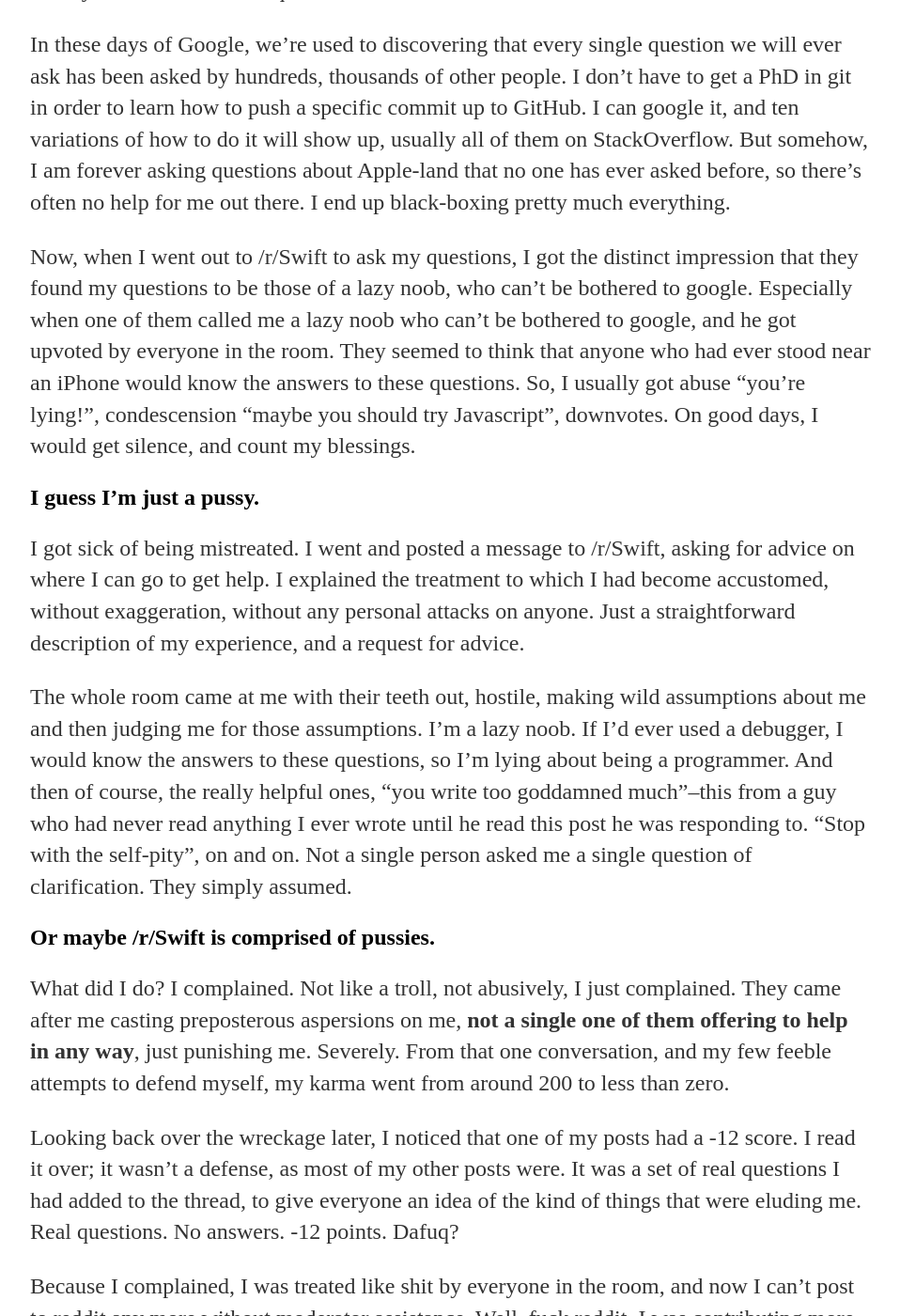
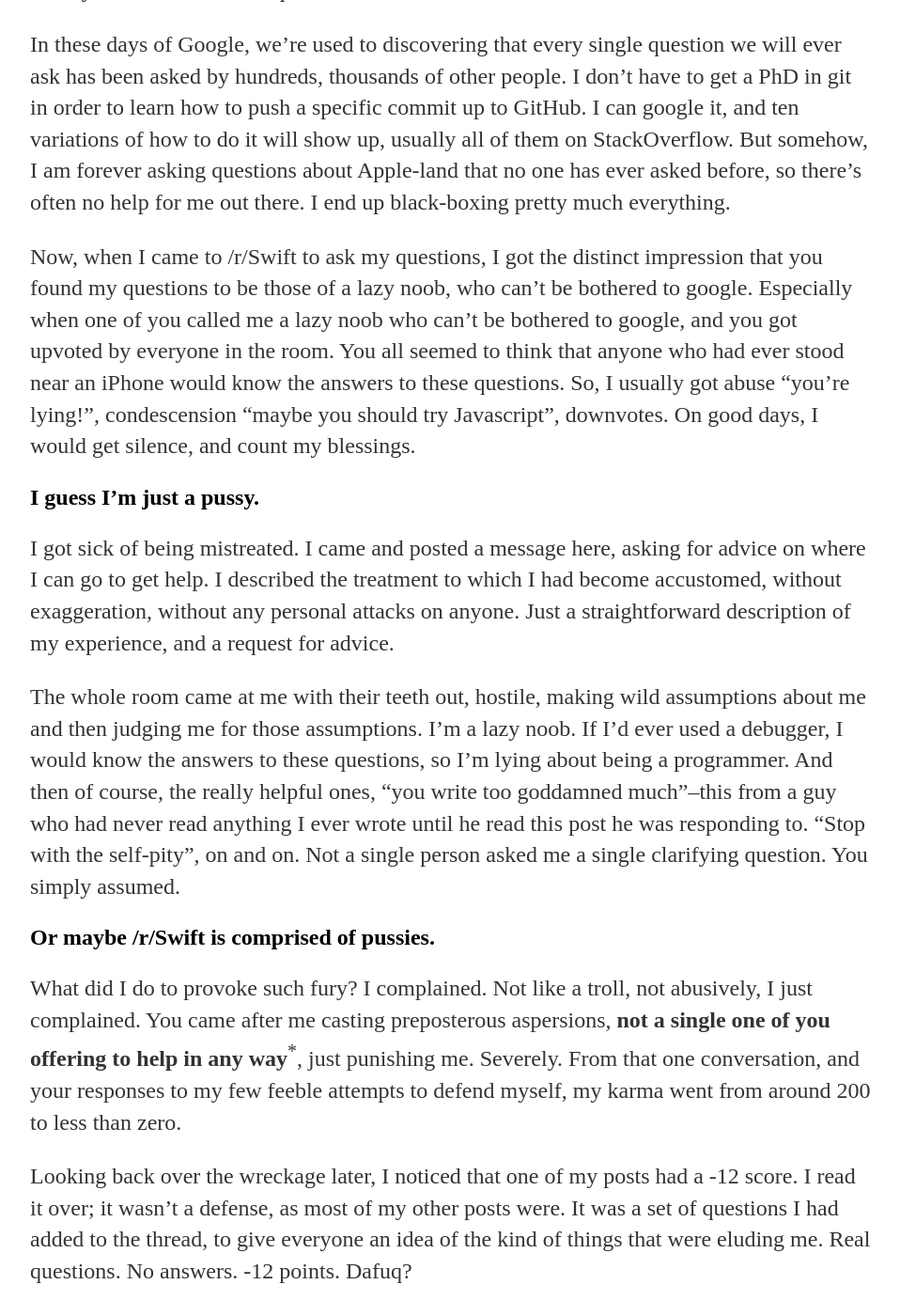
Before and after one commit to SaganRitual/github.io, a Jekyll site: the page built from _posts/2019-06-15-r-Swift-Go-fuck-yourselves.md, in a window 1280 px wide and 1400 px high, scrolled down 750 px. Shown: the whole window at 94% size, without its empty margins (160-1118 px from the left). Built offline with Jekyll 4.4.1, drawn with Linux system fonts in a browser that asks for light colours; some of the changed text lies outside the part shown.

Commit message:
Revision for fuck swift

```diff
--- a/_posts/2019-06-15-r-Swift-Go-fuck-yourselves.md
+++ b/_posts/2019-06-15-r-Swift-Go-fuck-yourselves.md
@@ -4,52 +4,62 @@
 date: 2019-06-15
 ---
 
-## Apple's developer doc is an embarrassment.
+## Apple’s developer doc is an embarrassment.
 
-I used to write C++ code for a living. I like Swift a lot better; I learned it some time around early Swift 3. I've been working on a couple of really challenging projects for a couple of years, mostly enjoying myself.
+I used to write C++ code for a living. I like Swift a lot better; I learned it some time around early Swift 3. I’ve been working on a couple of really challenging projects for a couple of years, mostly enjoying myself.
 
 Mostly.
 
-I am constantly astonished at how hard it can be (often impossible) to get even the simplest questions about Apple's support libraries answered. What ranges of values are meaningful when setting GKGoal parameters? How are GKBehaviors affected by changes in said parameters? What, precisely, is the difference between a physics impulse and a physics force in SpriteKit? How do SKPhysicsJoints behave under different stresses? What is DispatchIO and under what circumstances should I use it? There are no answers to such questions anywhere in the Apple doc, and maddeningly, it seems that I am the only person in human history to have asked such questions.
+I am constantly astonished at how hard it can be (often impossible) to get even the simplest questions about Apple’s support libraries answered. What ranges of values are meaningful when setting GKGoal parameters? How are GKBehaviors affected by changes in said parameters? What, precisely, is the difference between a physics impulse and a physics force in SpriteKit? How do SKPhysicsJoints behave under different stresses? What is DispatchIO and under what circumstances should I use it? There are no answers to such questions anywhere in the Apple doc, and maddeningly, it seems that I am the only person in human history to have asked such questions.
 
-In these days of Google, we're used to discovering that every single question we will ever ask has been asked by hundreds, thousands of other people. I don't have to get a PhD in git in order to learn how to push a specific commit up to GitHub. I can google it, and ten variations of how to do it will show up, usually all of them on StackOverflow. But somehow, I am forever asking questions about Apple-land that no one has ever asked before, so there's often no help for me out there. I end up black-boxing pretty much everything.
+In these days of Google, we’re used to discovering that every single question we will ever ask has been asked by hundreds, thousands of other people. I don’t have to get a PhD in git in order to learn how to push a specific commit up to GitHub. I can google it, and ten variations of how to do it will show up, usually all of them on StackOverflow. But somehow, I am forever asking questions about Apple-land that no one has ever asked before, so there’s often no help for me out there. I end up black-boxing pretty much everything.
 
-Now, when I went out to /r/Swift to ask my questions, I got the distinct impression that they found my questions to be those of a lazy noob, who can't be bothered to google. Especially when one of them called me a lazy noob who can't be bothered to google, and he got upvoted by everyone in the room. They seemed to think that anyone who had ever stood near an iPhone would know the answers to these questions. So, I usually got abuse "you're lying!", condescension "maybe you should try Javascript", downvotes. On good days, I would get silence, and count my blessings.
+Now, when I came to /r/Swift to ask my questions, I got the distinct impression that you found my questions to be those of a lazy noob, who can’t be bothered to google. Especially when one of you called me a lazy noob who can’t be bothered to google, and you got upvoted by everyone in the room. You all seemed to think that anyone who had ever stood near an iPhone would know the answers to these questions. So, I usually got abuse “you’re lying!”, condescension “maybe you should try Javascript”, downvotes. On good days, I would get silence, and count my blessings.
 
-## I guess I'm just a pussy.
+## I guess I’m just a pussy.
 
-I got sick of being mistreated. I went and posted a message to /r/Swift, asking for advice on where I can go to get help. I explained the treatment to which I had become accustomed, without exaggeration, without any personal attacks on anyone. Just a straightforward description of my experience, and a request for advice.
+I got sick of being mistreated. I came and posted a message here, asking for advice on where I can go to get help. I described the treatment to which I had become accustomed, without exaggeration, without any personal attacks on anyone. Just a straightforward description of my experience, and a request for advice.
 
-The whole room came at me with their teeth out, hostile, making wild assumptions about me and then judging me for those assumptions. I'm a lazy noob. If I'd ever used a debugger, I would know the answers to these questions, so I'm lying about being a programmer. And then of course, the really helpful ones, "you write too goddamned much"--this from a guy who had never read anything I ever wrote until he read this post he was responding to. "Stop with the self-pity", on and on. Not a single person asked me a single question of clarification. They simply assumed.
+The whole room came at me with their teeth out, hostile, making wild assumptions about me and then judging me for those assumptions. I’m a lazy noob. If I’d ever used a debugger, I would know the answers to these questions, so I’m lying about being a programmer. And then of course, the really helpful ones, “you write too goddamned much”–this from a guy who had never read anything I ever wrote until he read this post he was responding to. “Stop with the self-pity”, on and on. Not a single person asked me a single clarifying question. You simply assumed.
 
 ## Or maybe /r/Swift is comprised of pussies.
 
-What did I do? I complained. Not like a troll, not abusively, I just complained. They came after me casting preposterous aspersions on me, **not a single one of them offering to help in any way**, just punishing me. Severely. From that one conversation, and my few feeble attempts to defend myself, my karma went from around 200 to less than zero.
+What did I do to provoke such fury? I complained. Not like a troll, not abusively, I just complained. You came after me casting preposterous aspersions, **not a single one of you offering to help in any way**<sup>*</sup>, just punishing me. Severely. From that one conversation, and your responses to my few feeble attempts to defend myself, my karma went from around 200 to less than zero.
 
-Looking back over the wreckage later, I noticed that one of my posts had a -12 score. I read it over; it wasn't a defense, as most of my other posts were. It was a set of real questions I had added to the thread, to give everyone an idea of the kind of things that were eluding me. Real questions. No answers. -12 points. Dafuq?
+Looking back over the wreckage later, I noticed that one of my posts had a -12 score. I read it over; it wasn’t a defense, as most of my other posts were. It was a set of questions I had added to the thread, to give everyone an idea of the kind of things that were eluding me. Real questions. No answers. -12 points. Dafuq?
 
-Because I complained, I was treated like shit by everyone in the room, and now I can't post to reddit any more without moderator assistance. Well, fuck reddit. I was contributing more to /r/Swift than I was getting back anyway.
+Because I complained, I was treated like shit by everyone in the room, and now I can’t post to reddit any more without moderator assistance. Well, fuck reddit. I was contributing more to /r/Swift than I was getting back anyway.
 
-That all happened in January. I forgot all about reddit, until a few days ago, when I went to post to a different sub, and was reminded that I have to wait for the moderators. Well, that's a pain. What can I do? As it turns out, /r/help says that if you got drained of your karma, go back to the sub where you got drained, and work it out.
+That all happened in January. I forgot all about reddit, until a few days ago, when I went to post to a different sub, and was reminded that I have to wait for the moderators. Well, that’s a pain. What can I do? As it turns out, /r/help says that if you got drained of your karma, go back to the sub where you got drained, and work it out.
 
-That's exactly what I did. I didn't come out groveling. I wrote to clear the air. I don't owe anyone an apology for my post, and really, I don't think I owe anyone an apology for defending myself against their attacks. But for the sake of good will, I did anyway; I apologized for being less than mature in the face of their hostility. And I asked for upvotes. I think I saw my karma make it as high as 1. And thanks very much to all of you who got me that high, despite the downvotes.
+That’s exactly what I did. I didn’t come out groveling. I wrote to clear the air. I don’t owe anyone an apology for my post. I don’t owe anyone an apology for defending myself against their attacks. But for the sake of good will, I did apologize anyway; I apologized for being less than mature in the face of your hostility. And I asked for upvotes. I think I saw my karma make it as high as +1. Thanks very much to all of you who got me that high, despite the downvotes.
 
-Because there were downvotes. A lot. And no one explaining why. A couple of guys came by to mock, but no one else had anything to say. What the fuck? So, I posted again, asking for guidance on what I'm doing wrong that's getting me downvotes. Did I get help? No. First answer: *two posts in a row not about Swift, all about yourself, you're not going to find much good will here*. What the fuck? Seriously? Two posts. Not about **me**, about how the fuck to fit into this room. And then some other asshole stopped by to suggest that I shouldn't be a pussy about getting downvotes. Another wildly negative assumption. I don't give a shit about downvotes; I want to post without needing help from the moderators.
+Because there were downvotes. A lot. And no one explaining why. A couple of guys came by to mock, but no one else had anything to say. What the fuck? So, I posted again, asking for guidance on what I’m doing wrong that’s getting me downvotes. Did I get help? No. First answer: *two posts in a row not about Swift, all about yourself, you’re not going to find much good will here*. What the fuck? Seriously? **Two** posts. Not about **me**, about how to fit into this room. And then some other asshole stopped by to suggest that I shouldn’t be a pussy about getting downvotes. Another wildly negative assumption and obvious failure to read. I don’t give a shit about downvotes; I want to post without needing help from the moderators, and I had said so.
 
-And you know, I've been in that sub. I used to contribute (a lot) to it, getting very little in return. And you know, a lot of people post things that have nothing to do with Swift. A lot of people post, asking for advice. They don't get scolded or downvoted.
+And you know, I’ve spent time in this sub. I used to contribute (a lot) to it, getting very little in return. And you know, a lot of people post things that have nothing to do with Swift. A lot of people post, asking for advice. They don’t get scolded or downvoted.
 
-I was having trouble figuring out how to navigate the culture of /r/Swift, so where the fuck should I go for help? Apparently not to /r/Swift. I stepped away for a while to recover from the "help" I had been receiving, and when I came back, my karma of 1 had gone deeply negative again.
+I was having trouble figuring out how to navigate the culture of /r/Swift; where should I have gone for help? Apparently not to /r/Swift. I stepped away for a while to recover from the “help” I had been receiving, and when I came back, my karma of +1 had gone deeply negative again.
 
-**Summary:** I got treated badly in /r/Swift on a regular basis. When I complained about it (and asked for advice), no one offered to help. I got reamed and downvoted into oblivion. After three months, I went back and followed the reddit instructions for recovering from bad karma. I got a few upvotes (many thanks), and I got downvotes. I tried to ask for help in not getting downvotes, and I got downvoted into oblivion.
+# Summary
 
-I have never been in a room full of people so ready to assume the absolute worst about someone asking a question. So many who will go out and viciously punish someone for some imagined mistake, without even a hint of explanation. So many people who clearly read only the first sentence of a post, or the last sentence, or every other word, or something--they clearly don't take the time to understand the question. Instead, they seem to pick up a couple of keywords and make up their own question, a grotesque straw man that inflames them to go for blood.
+I got treated badly in /r/Swift on a regular basis. When I complained about it (and asked for advice), no one offered to help. I got reamed and downvoted into oblivion. After three months, I went back and followed the reddit instructions for recovering from bad karma. I got a few upvotes (many thanks), and I got downvotes. I tried to ask for help in not getting downvotes, and I got downvoted into oblivion.
 
-It's your loss. I really did contribute far more to /r/Swift than I ever got back. I deleted my reddit account. And there was much rejoicing in /r/Swift.
+# Conclusion
 
-I tried to work it out with you guys, and you acted like dicks, every last one of you (except you helpful upvoters, and perhaps a few who might have tried to help between the time I logged out and the time I went back to delete my account (I didn't read any of it, for fear of getting more pissed off at unjustified aspersions and judgments. Sorry). But really, I don't see any reason to believe that you last few were any different from the first hundred.)
+I have never been in a room full of people so ready to assume the absolute worst about someone asking a question. So many who will go out and viciously punish someone for some imagined mistake, without even a hint of explanation or attempt at clarification. So many people who clearly read only the first sentence of a post, or the last sentence, or every other word, or something--they clearly don’t take the time to understand the question. Instead, they seem to pick up a couple of keywords and make up their own question, a grotesque straw man that inflames them to go for blood.
 
-I hope none of you guys have kids. Punishment without guidance is called **abuse**. And that's what I got from /r/Swift. Guys, go fuck yourselves.
+It’s your loss. I really did contribute far more to /r/Swift than I ever got back. I’ve deleted my account. *And there was much rejoicing in* /r/Swift.
 
-That's not to say that I wish ill on you. I wish peace and luck to all of you, and may you never find yourself facing a room full of people with your level of communication skills, and especially with so little simple human kindness.
+I tried to work it out with you guys, and you acted like dicks (except you helpful upvoters, and perhaps a few who might have tried to help between the time I logged out and the time I went back to delete my account (I didn’t read any of it, for fear of getting more pissed off at unjustified aspersions and judgments. Sue me.)
 
---Rob
+I hope none of you guys have kids. Punishment without guidance is called **abuse**. And that’s what I got from /r/Swift<sup>†</sup>
+
+Guys, go fuck yourselves.
+
+That’s not to say that I wish ill on you. I wish peace and luck to all of you, and may you never find yourself facing a room full of people with your appalling lack of communication skills, and especially with so little simple human kindness.
+
+\--Rob
+
+\* One guy feigned an offer of help, but it was in bad faith.
+
+† If the shoe doesn’t fit, don’t wear it. – LoGoS 27:13
```
